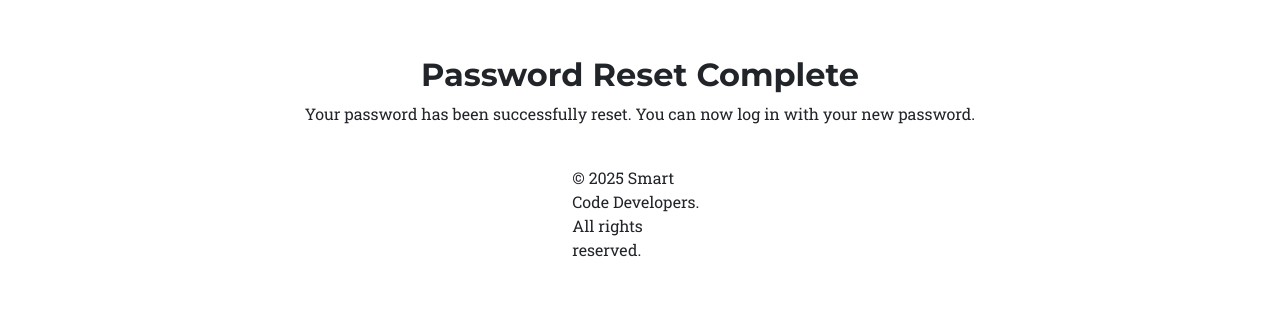
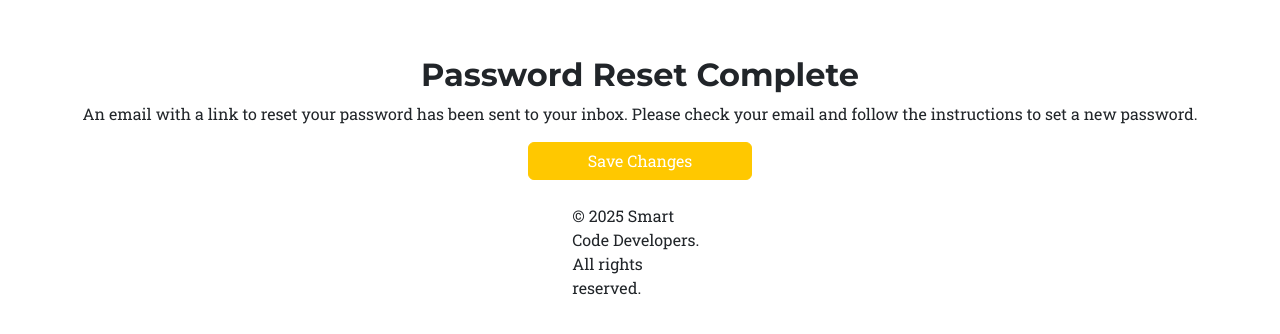
Before and after one commit to infoshareacademy/jpydzr6-smartcode-developers, a Django app: page /reset/done/ in a window 1280 px wide. Shown: the part 94-428 px from the top of the page. Run offline with Django 5.2, Linux system fonts and the light colour scheme; some libraries are stand-ins or nearby versions.

Commit message:
Fix reset email info

```diff
--- a/DjangoProject/SCD_app/users/templates/registration/reset_password_done.html
+++ b/DjangoProject/SCD_app/users/templates/registration/reset_password_done.html
@@ -3,9 +3,14 @@
 	<div class="container text-left">
 		<h2 style="text-align: center">Password Reset Complete</h2>
 		<p style="text-align: center">
-			Your password has been successfully reset. You can now log in with your
-			new password.
+			An email with a link to reset your password has been sent to your inbox.
+			Please check your email and follow the instructions to set a new password.
 		</p>
+		<div class="text-center">
+			<a href="{% url 'dashboard' %}" class="btn btn-primary mt-3">
+				Save Changes
+			</a>
+		</div>
 	</div>
 	{% endblock %}
 </body>
```
Also changed, not shown: DjangoProject/SCD_app/users/templates/registration/password_changed.html (+6 -2 lines).
